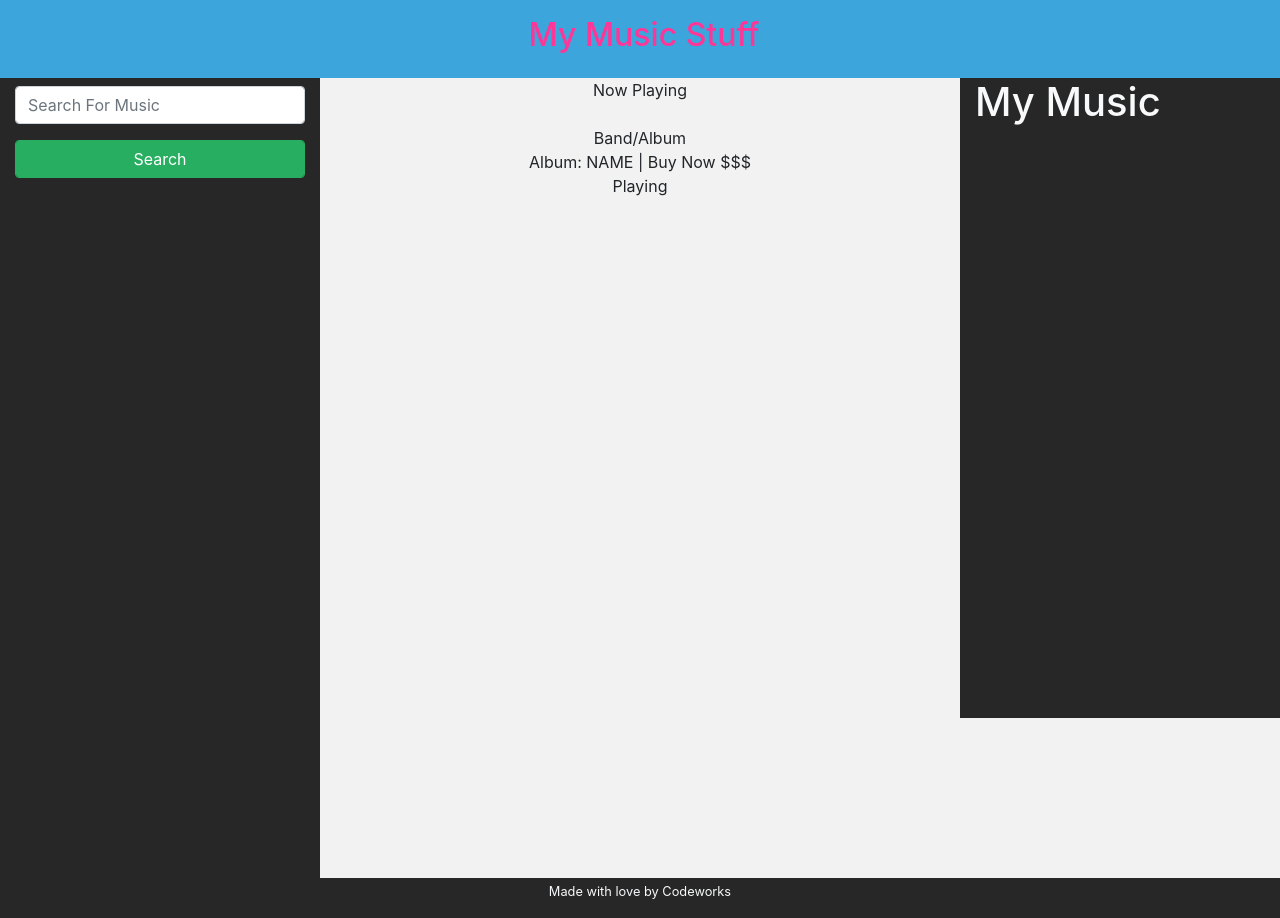
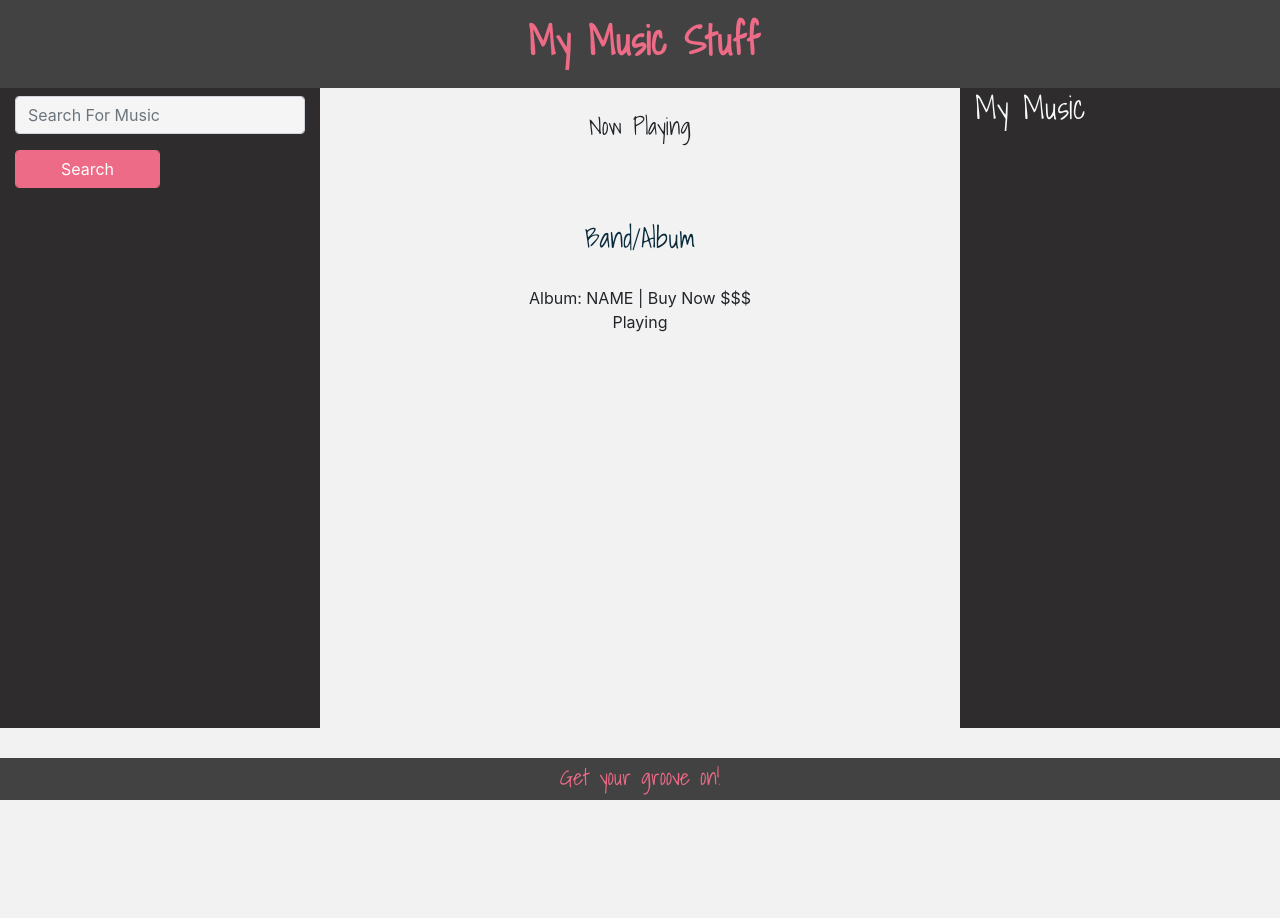
Before and after one commit to john87barker/Music-Is-Fun, a website with bundled scripts: page index.html in a window 1280 px wide. After the commit the page ends 800 px from the top, so only its background shows below. Built offline with nearby package versions, Linux system fonts and the light colour scheme; files whose address does not match are found by name.

Commit message:
bed time

```diff
--- a/app/Models/Song.js
+++ b/app/Models/Song.js
@@ -12,15 +12,15 @@ export default class Song {
 
   get Template() {
     return `
-      <div class="card ">
+      <div class="card text-dark bg-info">
           <div class="row">
-          <img src="${this.albumArt}" class="card-img-left ml-4 my-2 covers" alt="${this.album}">
+          <img src="${this.albumArt}" class="card-img-left ml-4 my-2 covers " alt="${this.album}">
               <div class="card-body">
                   <h5 class="card-title">${this.artist}</h5>
                   <p class="card-text">${this.album}</p>
               </div>
             </div>
-          <button type="button" class="btn btn-primary" onclick="app.songsController.addSong('${this.id}')">+</button>
+          <button type="button" class="btn btn-secondary btn-lg" onclick="app.songsController.addSong('${this.id}')">+</button>
       </div>
 
 
@@ -38,7 +38,7 @@ export default class Song {
                 <p class="card-text">${this.album}</p>
             </div>
         </div>
-        <button type="button" class="btn btn-warning" onclick="app.songsController.removeSong('${this.id}')">X</button>
+        <button type="button" class="btn btn-danger" onclick="app.songsController.removeSong('${this.id}')">X</button>
       </div>
         `;
   }
--- a/assets/scss/_variables.scss
+++ b/assets/scss/_variables.scss
@@ -1,12 +1,12 @@
 $body-bg: #f2f2f2;
 
-$primary: #3BA5DC;
-$secondary: #FF3697;
-$danger: #EB5757;
-$success: #27AE60;
-$warning: #FF7F50;
-$info: #00C9BD;
-$dark: #272727;
+$primary: #082a3b;
+$secondary: #ed6b86;
+$danger: #d61313;
+$success: #27ae60;
+$warning: #ff7f50;
+$info: #f5f5f5;
+$dark: rgb(66, 66, 66);
 
 $blue: blue;
 $indigo: indigo;
@@ -19,7 +19,7 @@ $green: green;
 $teal: teal;
 $cyan: cyan;
 $white: white;
-$gray: #4F4F4F;
+$gray: #4f4f4f;
 $gray-dark: darkslategray;
 
 $colors: (
@@ -43,5 +43,5 @@ $color-ranges: (
   10: 10,
   20: 20,
   30: 30,
-  40: 40
-)
+  40: 40,
+);
--- a/assets/scss/main.scss
+++ b/assets/scss/main.scss
@@ -1,5 +1,6 @@
 @import "./_variables.scss";
 @import "../../node_modules/bootstrap/scss/bootstrap";
+@import url("https://fonts.googleapis.com/css2?family=Shadows+Into+Light&display=swap");
 @import "./_overrides.scss";
 @import "./custom.scss";
 @import "./loaders.scss";
@@ -22,6 +23,25 @@ main {
   max-width: 225px;
 }
 .side-bar-scroll {
-  max-height: 80vh;
+  max-height: 50vh;
   overflow-y: auto;
 }
+.sides {
+  min-height: 80vh;
+  background-color: rgb(46, 44, 44);
+}
+.title-font {
+  font-family: "Shadows Into Light";
+}
+
+.text-xl {
+  font-size: 4rem;
+}
+.form {
+  background-color: #f5f5f5;
+}
+
+.btn {
+  width: 50%;
+  height: 25%;
+}
--- a/index.html
+++ b/index.html
@@ -12,17 +12,17 @@
 
 <body>
     <header>
-        <nav class="navbar navbar-dark navbar-expand bg-primary text-secondary justify-content-center">
-                <h2 class="ml-2  p-2">My Music Stuff</h2>
+        <nav class="navbar navbar-dark navbar-expand bg-dark text-secondary justify-content-center title-font">
+                <h1 class="ml-2  p-2 "><b>My Music Stuff</b></h1>
 
         </nav>
     </header>
     <main class="container-fluid ">
-        <div class="row d-flex">
-            <div class="col-3 bg-dark vh-100">
+        <div class="row d-flex ">
+            <div class="col-3 sides">
                 <form onsubmit="app.songsController.search(event)">
-                    <input type="text" class="form-control my-2" name="query" placeholder="Search For Music" />
-                    <button class="btn btn-success my-2 form-control" onclick="app.songsController.search()" type="submit">
+                    <input type="text" class="form-control my-2 bg-info form" name="query" placeholder="Search For Music" />
+                    <button class="btn btn-secondary my-2 form-control" onclick="app.songsController.search()" type="submit">
                         Search
                     </button>
                 </form>
@@ -34,12 +34,18 @@
             </div>
 
             <div class="col-6">
-                <div class="row justify-content-center">
+                <div class="row justify-content-center align-content-center">
                     <div class="col text-center" >
-                        <div>Now Playing</div>
+                        <br>
+
+                        <h4 class="title-font ">Now Playing</h4>
+                        <br>
                         <div><img src="assets/img/cover.jpg/" class=" activeCover"alt=""></div>
-                        <div>Band/Album</div>
+                        <br>
+                        <h3 class="title-font text-primary ">Band/Album</h3>
+                        <br>
                         <div>Album: NAME | Buy Now $$$</div>
+
                         <div>Playing</div>
                     </div>
 
@@ -48,19 +54,19 @@
 
 
 
-            <div class="col-3 bg-dark vh-100 side-bar-scroll ">
-                <h1 class="text-light ">My Music</h1>
+            <div class="col-3 sides side-bar-scroll ">
+                <h2 class="text-light title-font ">My Music</h2>
                <span id="playlist" class=""></span>
 
-
+<!-- template for playlist -->
             </div>
 
         </div>
     </main>
-    <footer class="container-fluid bg-dark text-light">
-        <div class="row text-center">
-            <div class="col">
-                <p><small>Made with love by Codeworks</small></p>
+    <footer class="container-fluid bg-dark text-secondary">
+        <div class="row text-center pb-0">
+            <div class="col title-font">
+                <h3><small>Get your groove on!</small></h3>
             </div>
         </div>
     </footer>
```
Also changed, not shown: assets/img/cover.jpg, assets/style/main.css, 1 other file.
